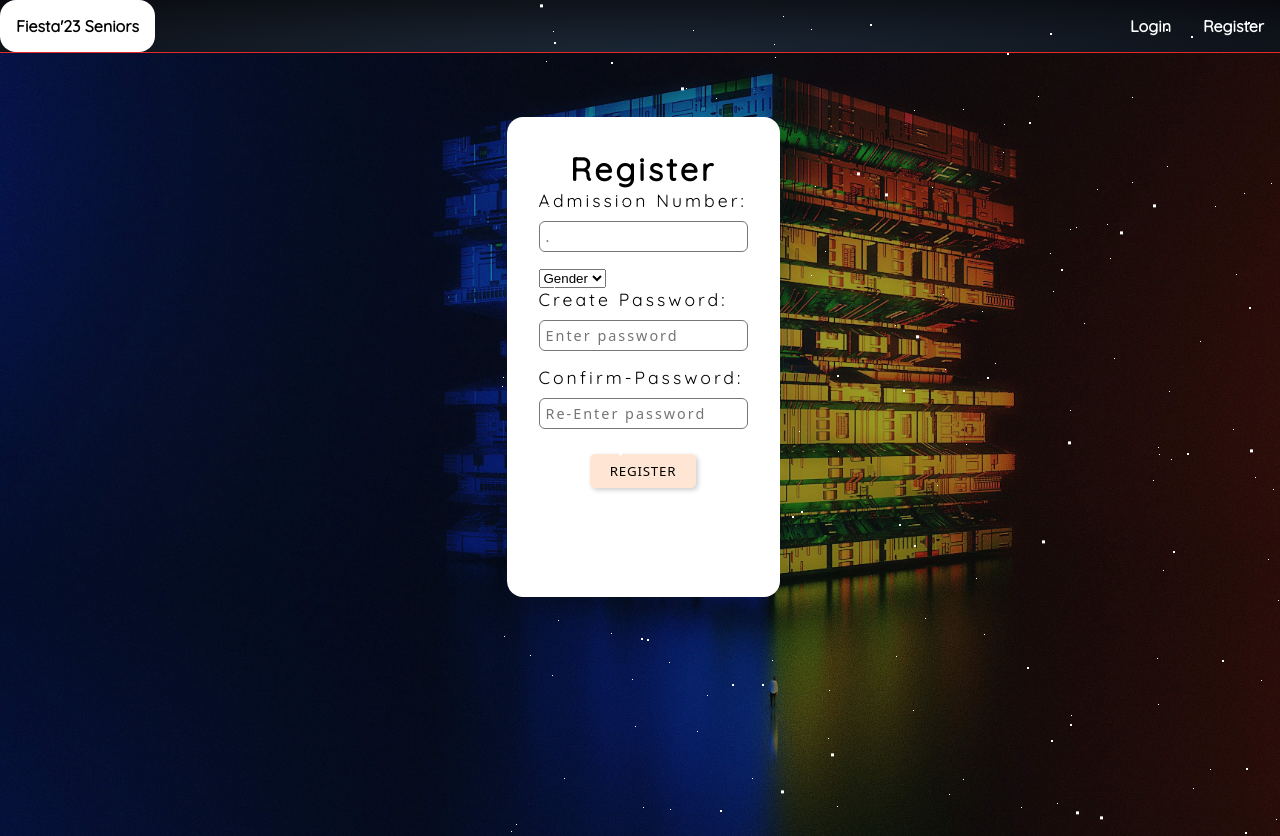
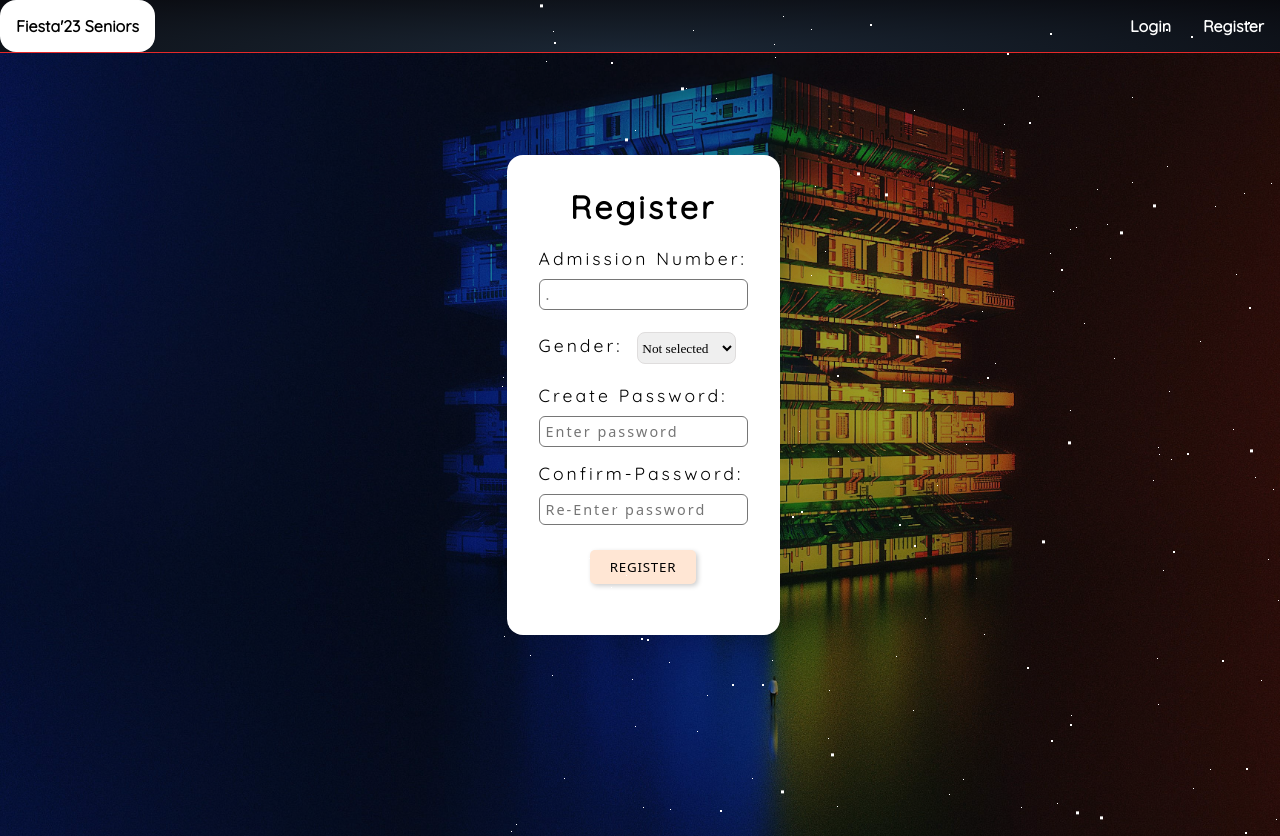
Before and after one commit to Prama-karthick/CollegeWeb, an Angular app in the folder frontend/: page /studentregistration in a window 1280 px wide. Shown: the top 836 px of the page. Built offline with nearby package versions, Linux system fonts and the light colour scheme.

Commit message:
rules changes

```diff
--- a/frontend/src/app/studentregistration/studentregistration.component.css
+++ b/frontend/src/app/studentregistration/studentregistration.component.css
@@ -24,7 +24,14 @@
   font-size: 1.1em;
   }
 
-
+  select{
+    margin-top: .5em;
+    font-family: cursive;
+    height: 2rem;
+    width: 6.2rem;
+    border-radius: 0.5rem;
+    border-color: rgb(223, 221, 221);
+  }
   button {
       border-style: none;
       border-radius: 5px;
@@ -70,11 +77,33 @@
     width:flex;
     height: 60%;
     padding: 2em;
-    margin-top: 5%;
+    margin-top: 8%;
+    /* margin-right: 10%; */
     border-radius: 1em;
     background-color: white;
   }
 
+  .gform{
+    background-color:indianred;
+    border-radius: 1em;
+    border-radius: 2%;
+    margin-top: 2%;
+    position: fixed;
+    color:black;
+    /* animation: animate 1.0s linear infinite; */
+  }
+
+  @keyframes animate{
+    0%{
+      opacity: 1;
+    }
+    50%{
+      opacity: 0.2;
+    }
+    100%{
+      opacity: 1;
+    }
+  }
   .info_div {
       text-align: center;
       margin-top: 20px;
--- a/frontend/src/app/studentregistration/studentregistration.component.html
+++ b/frontend/src/app/studentregistration/studentregistration.component.html
@@ -5,8 +5,10 @@
     <!-- <div *ngIf="loading">
       <img src="assets/fiesta/load.gif"/>
     </div> -->
+
     <div class="details" >
-      <h1>Register</h1>
+
+      <h1>Register</h1><br>
       <div *ngIf="notconfirm">
       <form class="form_class" [formGroup]="sregisterForm" (ngSubmit)="submit()">
           <div class="input-container">
@@ -19,13 +21,14 @@
               <div *ngIf="fc['adnumber'].errors['adnumber']">Enter Proper Admission Number</div>
             </div>
           </div>
-          <div  class="input-container">
-          <select formControlName="gender">
-            <option value="" disabled selected hidden>Gender</option>
+          <div  class="genderbox">
+            <label>Gender:</label>&nbsp;
+          <select class="round" formControlName="gender">
+            <option value="" disabled selected hidden>Not selected</option>
             <option value="M">Male</option>
             <option value="F">Female</option>
           </select>
-        </div>
+        </div><br>
           <div class="input-container">
             <label>Create Password:</label>
             <div>
@@ -59,5 +62,7 @@
         <button (click)="notconfirm=true">Cancel</button>&nbsp;<button (click)="confirmdetails()">Confirm and Register</button>
       </div>
     </div>
+
     </div>
+
    </div>
```
Also changed, not shown: 2 other files (tests, documents, lock files or other folders).
